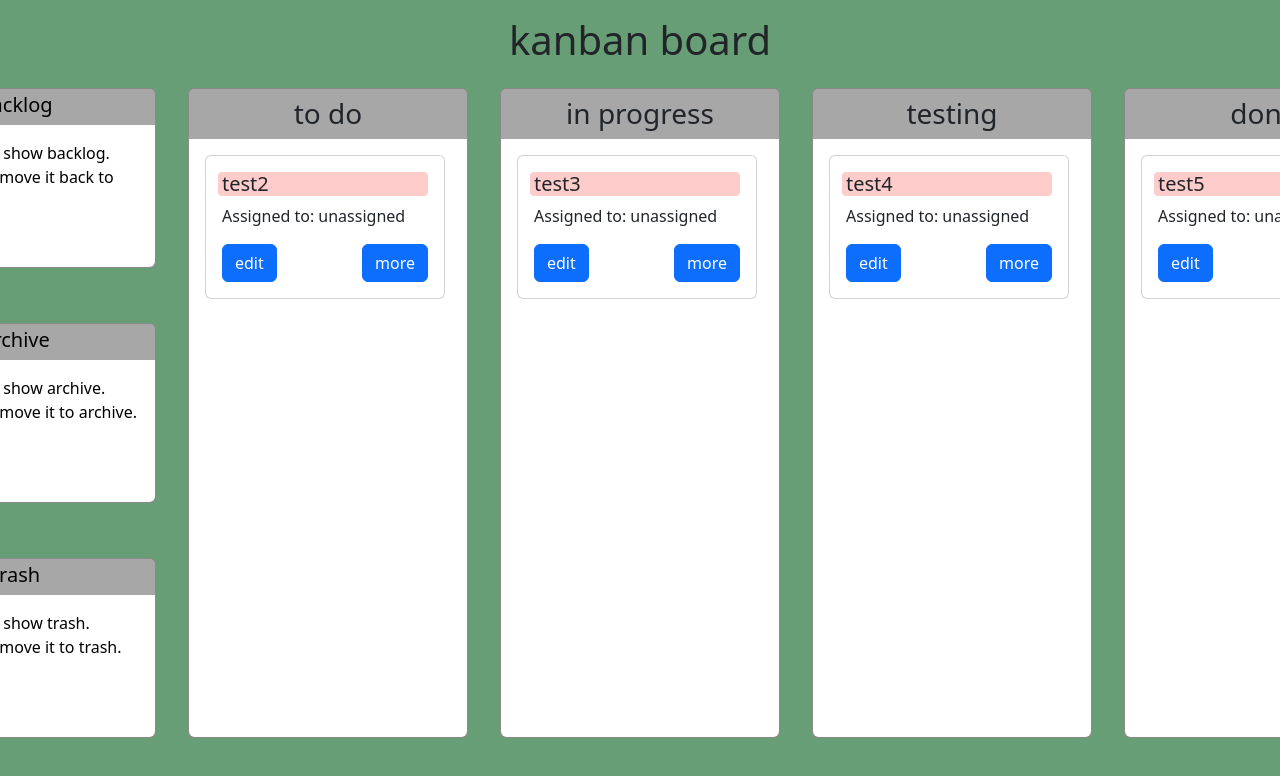
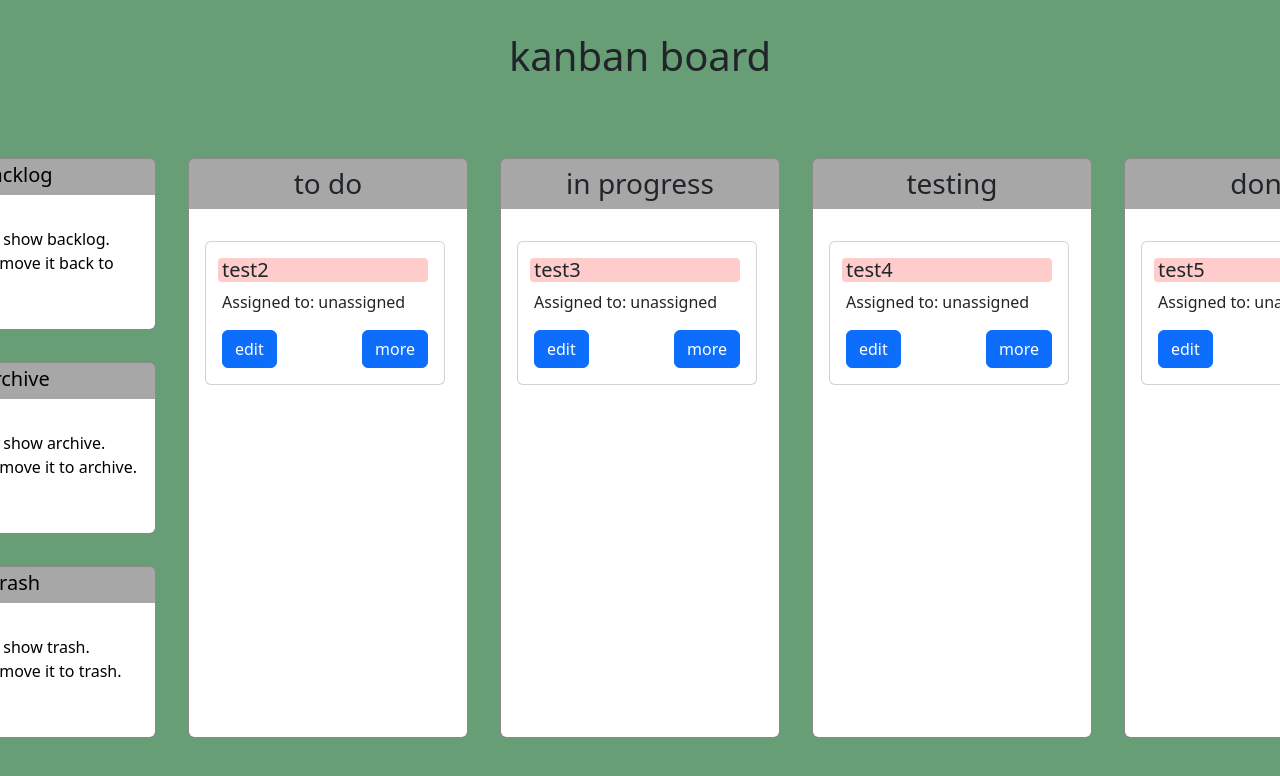
Before and after one commit to AndreHehn/kanban, a website: page index.html in a window 1280 px wide. Shown: the top 776 px of the page. Drawn offline with nearby package versions, Linux system fonts and the light colour scheme.

Commit message:
changed css a bit

```diff
--- a/style.css
+++ b/style.css
@@ -10,10 +10,11 @@ main {
 }
 
 .headline-main {
-    margin-top: 16px;
+    margin-top: 32px;
 }
 
 .kanban-board {
+    margin-top: 54px;
     display: flex;
     justify-content: space-around;
     gap: 32px;
@@ -25,15 +26,15 @@ main {
     display: flex;
     flex-direction: column;
     justify-content: space-between;
+    gap: 32px;
     background-color: rgb(103, 158, 117) !important;
 }
 
 .nav-card {
+    height:calc((580px - 2 * 32px)/3);
     cursor: pointer;
-    height: 180px;
     text-decoration: none;
     color: black;
-
 }
 
 .nav-card :hover {
@@ -47,6 +48,7 @@ main {
 }
 
 .element-content {
+    padding-top:32px;
     background-color: white;
     border-bottom-left-radius:0.375rem;
     border-bottom-right-radius:0.375rem;
@@ -60,7 +62,7 @@ main {
 .board-element {
     margin-top: 16px;
     width: 280px;
-    height: 650px;
+    height: 580px;
 }
 
 .element-headline {
@@ -85,7 +87,7 @@ main {
 .sub-card {
     width:240px;
     cursor: pointer;
-    margin-bottom: 4px;
+    margin-bottom: 16px;
 }
 
 .form-resize-off {
```
